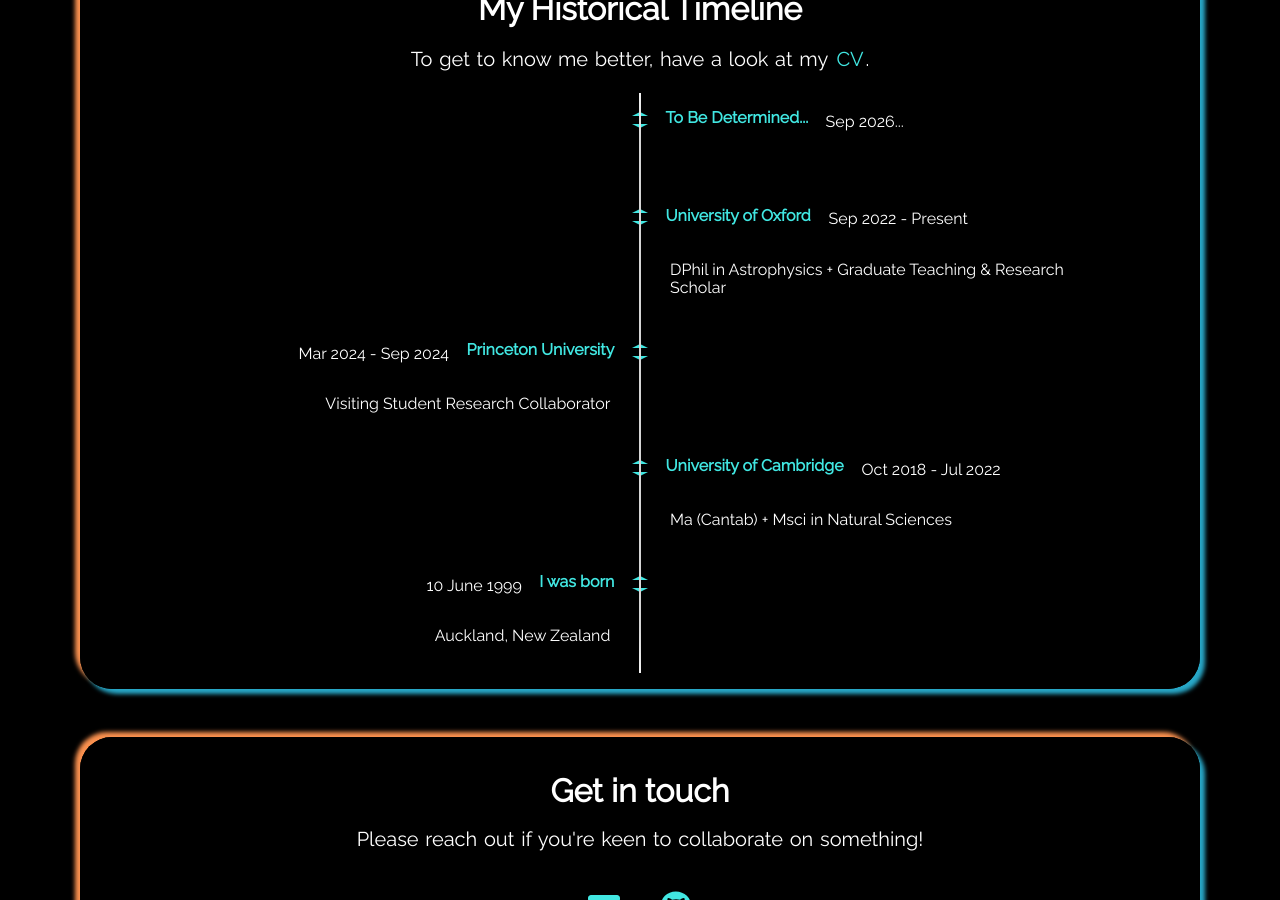
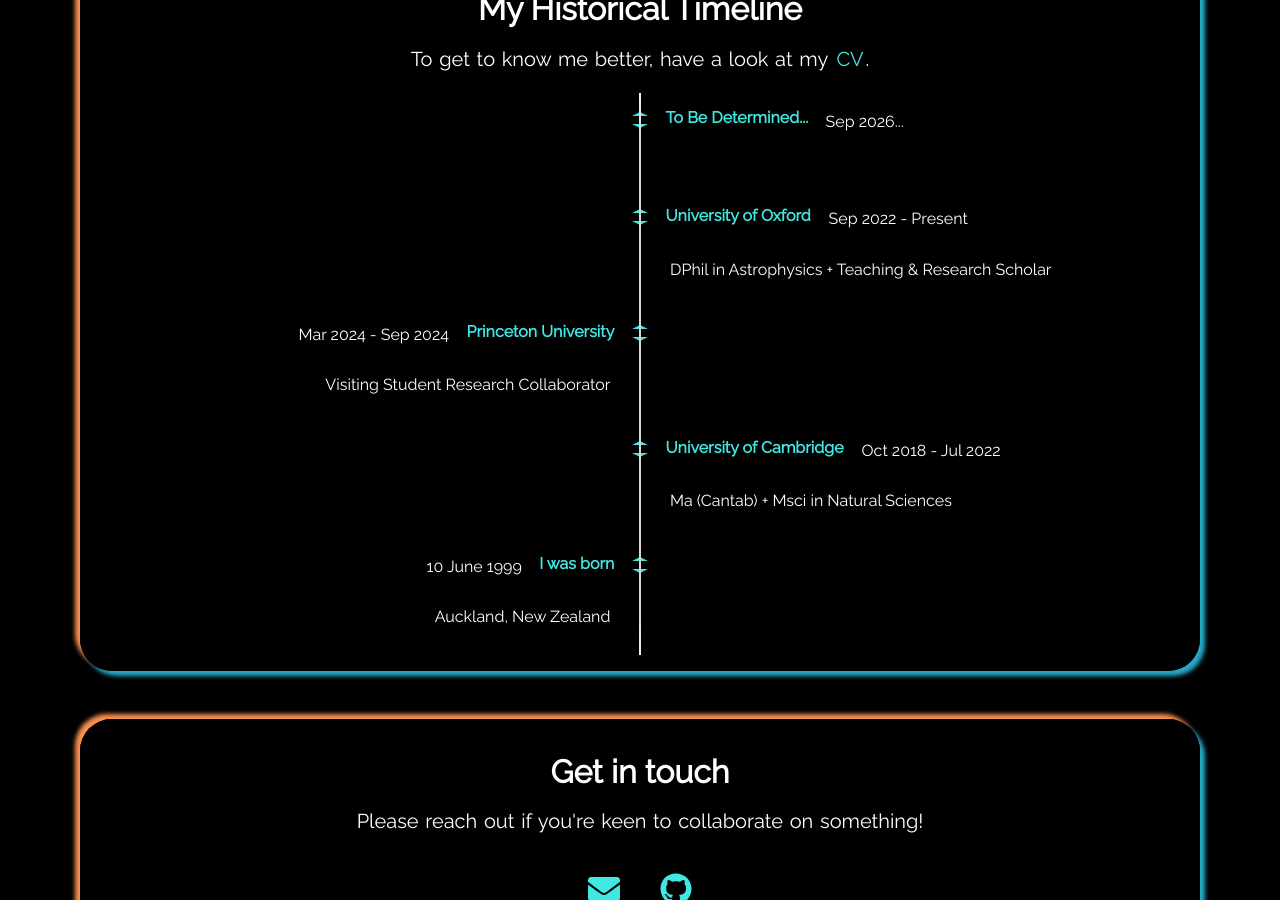
Before and after one commit to Chousti/Chousti.github.io, a Jekyll site: the page built from index.html, in a window 1280 px wide and 900 px high, scrolled down 1986 px. Built offline with Jekyll 4.4.1, drawn with Linux system fonts in a browser that asks for light colours.

Commit message:
text change

```diff
--- a/_data/timeline.yml
+++ b/_data/timeline.yml
@@ -24,7 +24,7 @@
 
 - title: University of Oxford
   date: Sep 2022 - Present
-  subtitle: DPhil in Astrophysics + Graduate Teaching & Research Scholar
+  subtitle: DPhil in Astrophysics + Teaching & Research Scholar
   timeline-side: right
 
 - title: Princeton University
```
